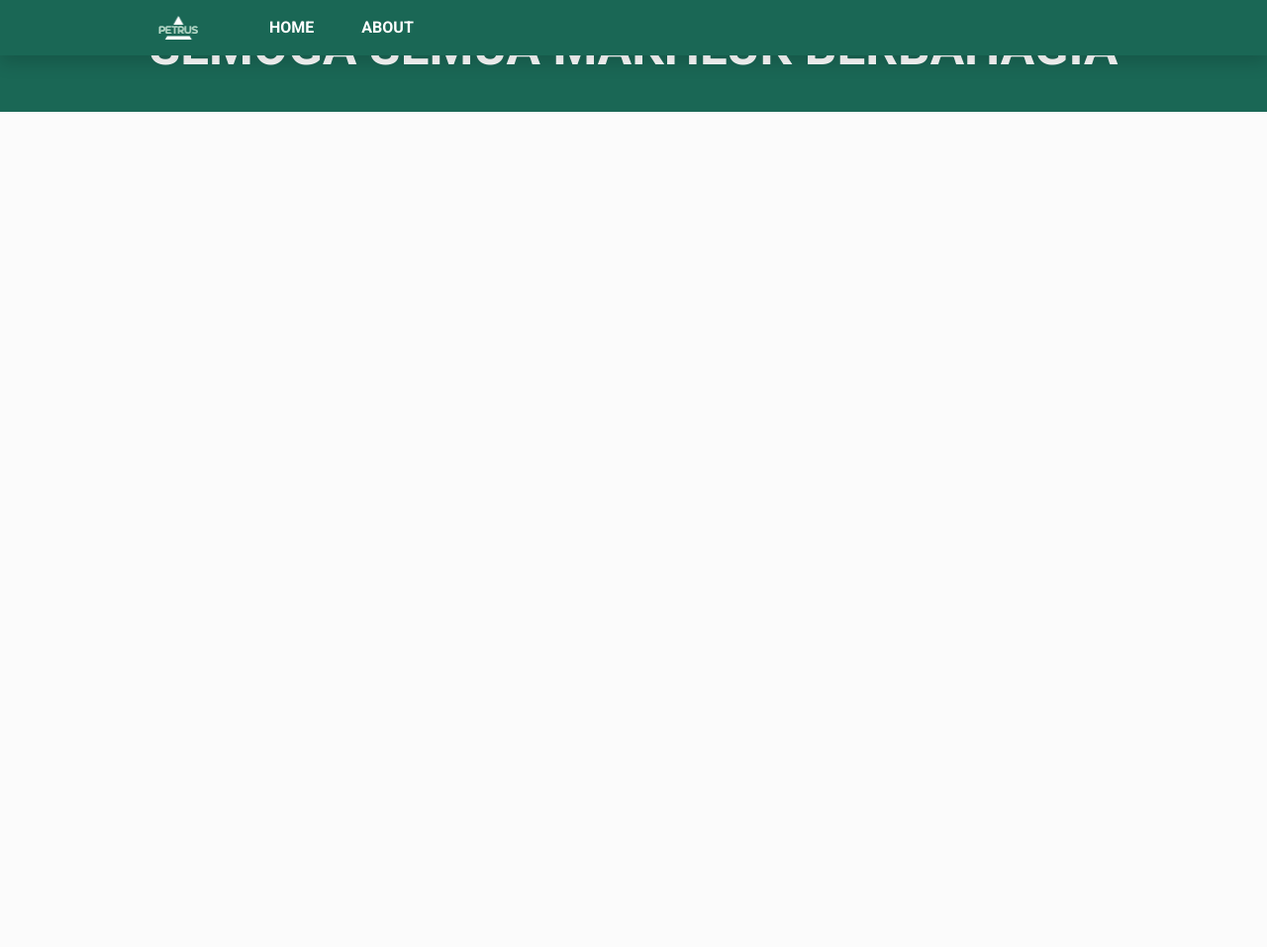
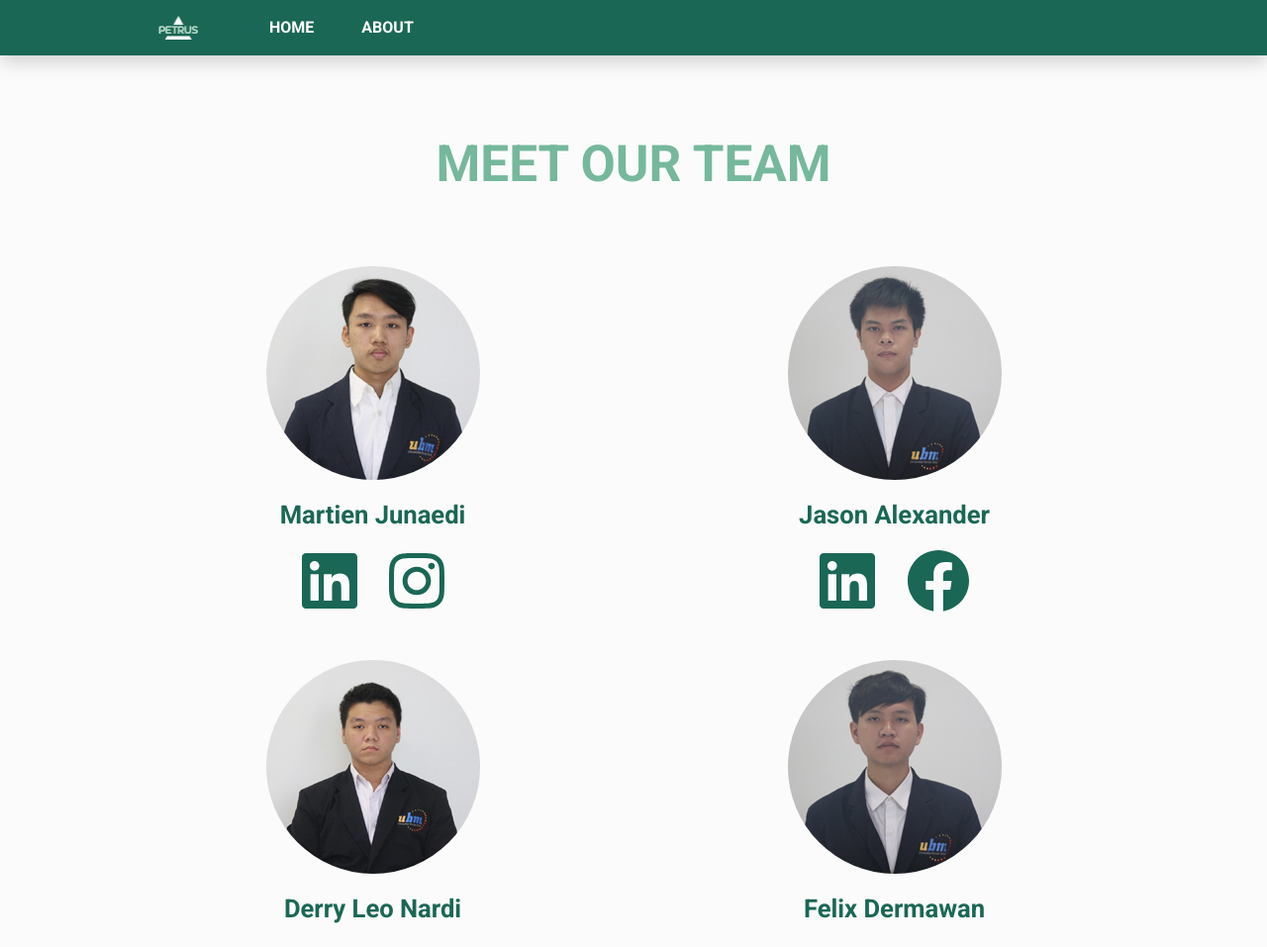
Before and after one commit to MartienJun/website_covid19, a plain HTML site: page about.html in a window 1280 px wide. Shown: the top 957 px of the page at 99% size. Before the commit the page ends 800 px from the top, so only its background shows below. Drawn offline with nearby package versions, Linux system fonts and the light colour scheme.

Commit message:
Finishing about page

```diff
--- a/about.html
+++ b/about.html
@@ -15,6 +15,9 @@
     <!-- Font Family -->
     <link rel="preconnect" href="https://fonts.gstatic.com">
     <link href="https://fonts.googleapis.com/css2?family=Roboto:ital,wght@0,300;0,400;0,500;0,700;0,900;1,300;1,400;1,500;1,700;1,900&display=swap" rel="stylesheet">
+
+    <!-- Fontawesome -->
+    <script defer src="https://use.fontawesome.com/releases/v5.15.1/js/all.js" integrity="sha384-9/D4ECZvKMVEJ9Bhr3ZnUAF+Ahlagp1cyPC7h5yDlZdXs4DQ/vRftzfd+2uFUuqS" crossorigin="anonymous"></script>
 
     <title>Petrus - Covid19</title>
     <link rel="shortcut icon" href="assets/icons/shortcut.png">
@@ -44,7 +47,83 @@
         </div>
     </nav>
 
+    <section class="ourTeam">
+        <div class="heading">
+            <div class="text-1">MEET OUR TEAM</div>
+        </div>
+        <div class="row mb-5">
+            <div class="col-md-6">
+                <img class="myProfile  mb-3" src="assets/images/martien.jpg" alt="Martien">
+                <div class="myInfo">
+                    <div class="myName mb-3">Martien Junaedi</div>
+                    <div class="row">
+                        <!-- Social Media -->
+                        <div class="col-12 d-flex justify-content-center">
+                            <a href="https://www.linkedin.com/in/martien-j-b94432126" target="_blank">
+                                <i class="fab fa-linkedin fa-4x"></i>
+                            </a>
+                            <a href="https://www.instagram.com/martienjunaedi/" target="_blank">
+                                <i class="fab fa-instagram fa-4x"></i>
+                            </a>
+                        </div>
+                    </div>
+                </div>
+            </div>
 
+            <div class="col-md-6">
+                <img class="myProfile mb-3" src="assets/images/jason.jpg" alt="Jason">
+                <div class="myInfo">
+                    <div class="myName mb-3">Jason Alexander</div>
+                    <div class="row">
+                        <div class="col-12 d-flex justify-content-center">
+                            <a href="https://www.linkedin.com/in/jason-a-363305116" target="_blank">
+                                <i class="fab fa-linkedin fa-4x"></i>
+                            </a>
+                            <a href="https://www.facebook.com/gregetexe14" target="_blank">
+                                <i class="fab fa-facebook fa-4x"></i>
+                            </a>
+                        </div>
+                    </div>
+                </div>
+            </div>
+        </div>
+
+        <div class="row mb-5">
+            <div class="col-md-6">
+                <img class="myProfile mb-3" src="assets/images/derry.jpg" alt="Derry">
+                <div class="myInfo">
+                    <div class="myName mb-3">Derry Leo Nardi</div>
+                    <div class="row">
+                        <div class="col-12 d-flex justify-content-center">
+                            <a href="">
+
+                            </a>
+                            <a href="">
+
+                            </a>
+                        </div>
+                    </div>
+                </div>
+            </div>
+
+            <div class="col-md-6">
+                <img class="myProfile mb-3" src="assets/images/felix.jpg" alt="">
+                <div class="myInfo">
+                    <div class="myName mb-3">Felix Dermawan</div>
+                    <div class="row">
+                        <div class="col-12 d-flex justify-content-center">
+                            <a href="">
+
+                            </a>
+                            <a href="">
+
+                            </a>
+                        </div>
+                    </div>
+                </div>
+            </div>
+        </div>
+    </section>
 
     <footer>
         <p>SEMOGA SEMUA MAKHLUK BERBAHAGIA</p>
--- a/css/style.css
+++ b/css/style.css
@@ -285,6 +285,56 @@ footer {
 }
 /* ------------------------------------ */
 
+/* ------------- About  ------------- */
+.myProfile {
+    border-radius: 50%;
+    display: block;
+    margin: auto;
+}
+
+.myInfo a {
+    margin: 0px 16px;
+    color: #1A6755;
+    transition: 0.4s;
+}
+
+.myInfo a:hover {
+    color: #75B89B;
+    transition: 0.4s;
+}
+
+.myName {
+    font-weight: 700;
+    font-size: 2vw;
+    color: #1A6755;
+    text-align: center;
+}
+
+.socmed {
+    margin: 0px 16px;
+    width: 4.5vw;
+    height: auto;
+    font-size: 24px;
+}
+
+.ourTeam {
+    margin-top: 10%;
+}
+
+.ourTeam .heading {
+    margin-bottom: 8vh;
+    display: flex;
+    justify-content: center;
+}
+
+.ourTeam .text-1 {
+    padding: 0px 1.2vw;
+    font-weight: 700;
+    font-size: 4vw;
+    color: #75B89B;
+}
+/* ------------------------------------ */
+
 .test-box {
     width: 100%;
     height: 100px;
```
Also changed, not shown: index.html (+2 -0 lines), assets/images/derry.jpg (added), assets/images/felix.jpg (added), assets/images/jason.jpg (added), assets/images/martien.jpg (added), assets/svg/facebook.svg (added), assets/svg/instagram.svg (added), assets/svg/linkedin.svg (added).
